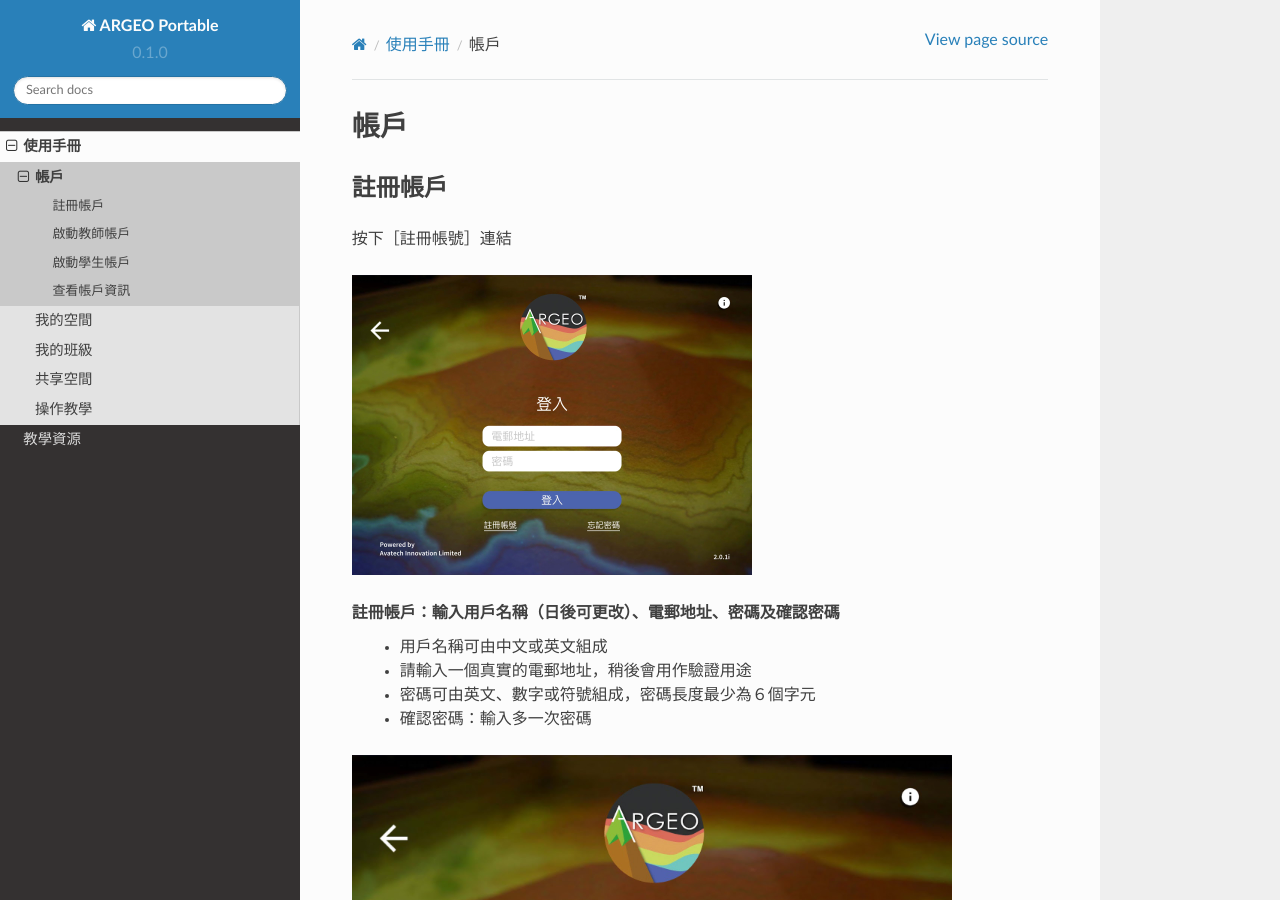
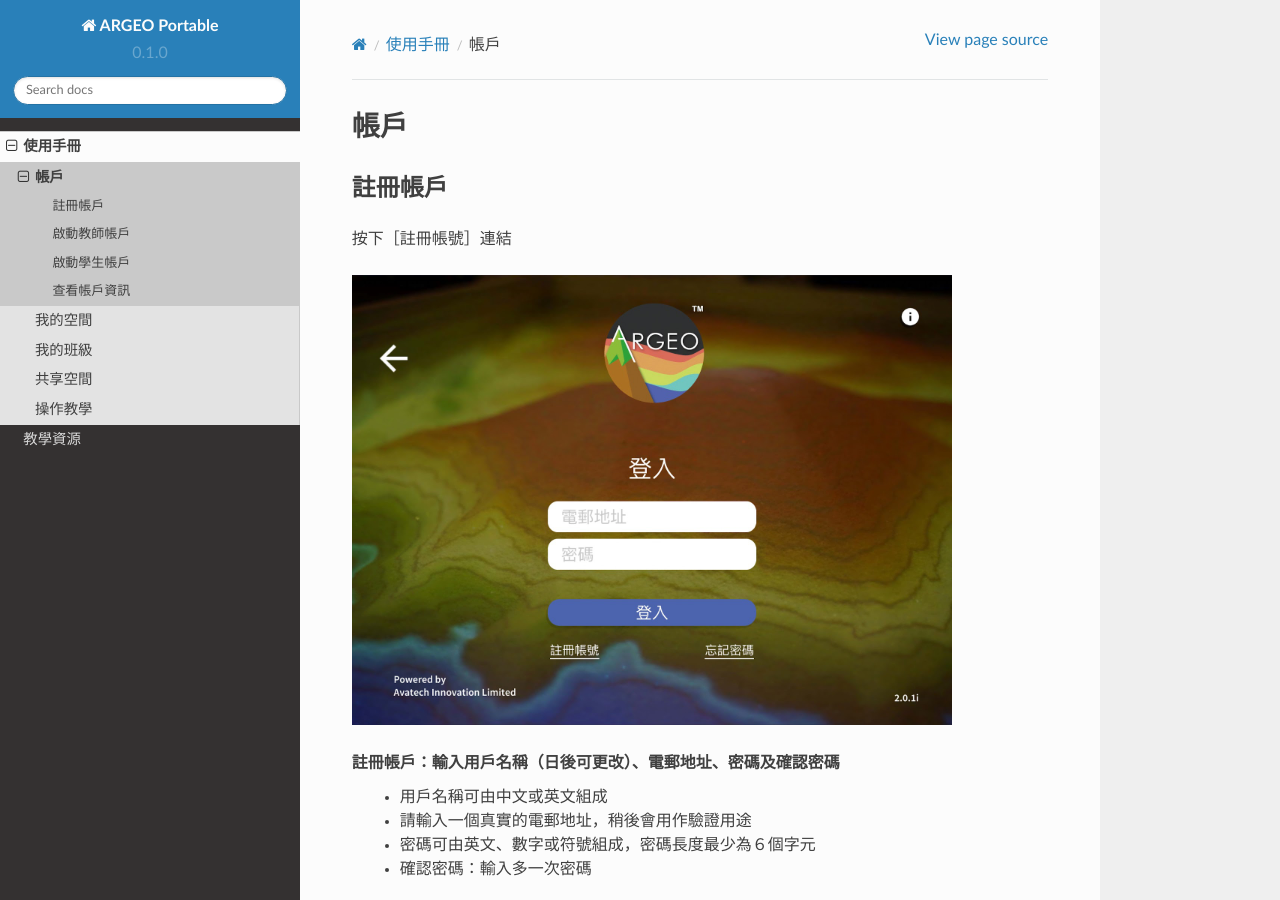
Before and after one commit to Avatech-hk/argeoportable, a Sphinx documentation site: the page built from docs/source/usermanual/account.rst, in a window 1280 px wide and 900 px high. Built offline with Sphinx 7.4.7 and the Read the Docs theme 2.0.0, drawn with Linux system fonts in a browser that asks for light colours; pages that are not in the unit, such as notebooks, are missing from menus.

Commit message:
Update account.rst

```diff
--- a/docs/source/usermanual/account.rst
+++ b/docs/source/usermanual/account.rst
@@ -6,7 +6,7 @@
 按下［註冊帳號］連結
 
 .. image:: account_images/accountreg.jpg
-  :width: 400
+  :width: 600
   :alt: 登入畫面
 
 
@@ -43,6 +43,8 @@
   :alt: Alternative text
 
 
+
+
 啟動教師帳戶
 -----------------------
 當電郵驗證完成後，請選擇帳號類型為教師（Teacher），然後按下一步，並輸入許可證序號。
@@ -64,12 +66,17 @@
   :alt: Alternative text
 
 
+
+
 啟動學生帳戶
 -----------------------
 當電郵驗證完成後，請選擇帳號類型為學生（Student），然後按下一步，並輸入班級邀請碼。
 	－班級邀請碼由教師帳號建立班級而自動產生
 
 確認後載入以下畫面代表成功進入班級
+
+
+
 
 
 查看帳戶資訊
@@ -86,13 +93,13 @@
   :alt: Alternative text
 
 
-*許可證用量計算方法*
-*用戶人數*
+**許可證用量計算方法**
+**用戶人數**
 用戶人數根據許可證計劃而定，分別是教師用戶人數及學生用戶人數。
 教師用戶人數根據教師帳戶成功啟動許可證而計算，若教師用戶離開了許可證則不計算在內。
 學生用戶人數根據學生帳戶成功加入班級而計算，即使學生帳戶加入多個班級也只會佔用一個學生用戶人數，若學生帳戶離開了許可證則不計算在內。
 
-*更多資訊*：我的班級－教師帳戶－離開許可證；我的班級－教師帳戶－移除學生許可證權限
+**更多資訊**：我的班級－教師帳戶－離開許可證；我的班級－教師帳戶－移除學生許可證權限
 空間用量
 空間用量根據許可證計劃而定，分別是教師空間用量及學生空間用量。如已佔用的空間用量已滿，帳戶將無法再建立新的空間。
 
```
